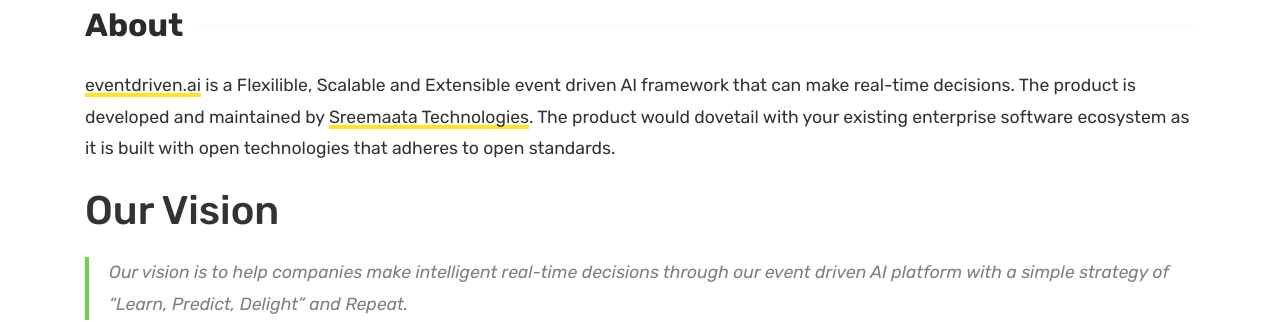
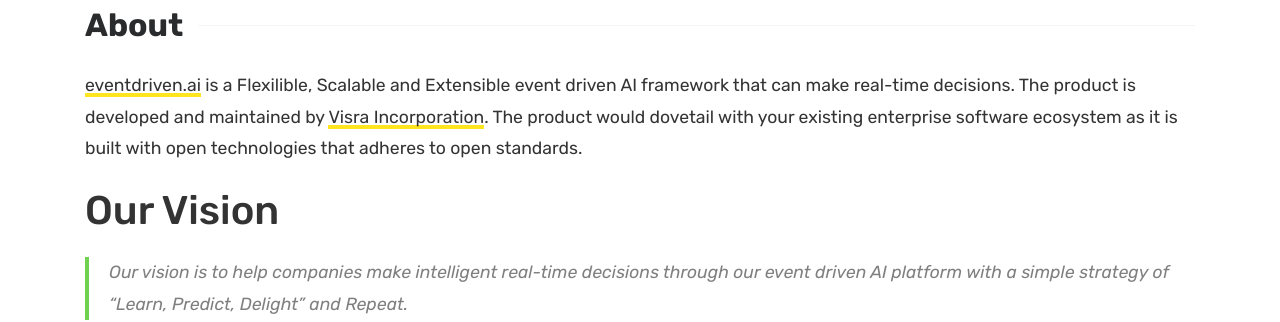
Before and after one commit to eventdrivenai/eventdrivenai.github.io, a Jekyll site: the page built from about.md, in a window 1280 px wide and 1278 px high. Shown: the part 157-479 px from the top of the window. Built offline with Jekyll 4.4.1, drawn with Linux system fonts in a browser that asks for light colours.

Commit message:
Update about.md

```diff
--- a/about.md
+++ b/about.md
@@ -4,7 +4,7 @@
 permalink: /about/
 ---
 
-[eventdriven.ai][home] is a Flexilible, Scalable and Extensible event driven AI framework that can make real-time decisions. The product is developed and maintained by [Sreemaata Technologies][sreemaata]. The product would dovetail with your existing enterprise software ecosystem as it is built with open technologies that adheres to open standards.
+[eventdriven.ai][home] is a Flexilible, Scalable and Extensible event driven AI framework that can make real-time decisions. The product is developed and maintained by [Visra Incorporation][visra]. The product would dovetail with your existing enterprise software ecosystem as it is built with open technologies that adheres to open standards.
 
 
 # Our Vision
@@ -21,5 +21,5 @@
 
 We are looking for passionate and inquisitive members to join our product development team. If you are interested learning more about our opportunities, please send a note to careers\<at\>eventdriven\<dot\>ai.
 
-[home]: http://eventdriven.ai
-[sreemaata]: http://sreemaata.com
+[home]: https://www.eventdriven.ai
+[visra]: https://visra.com
```
